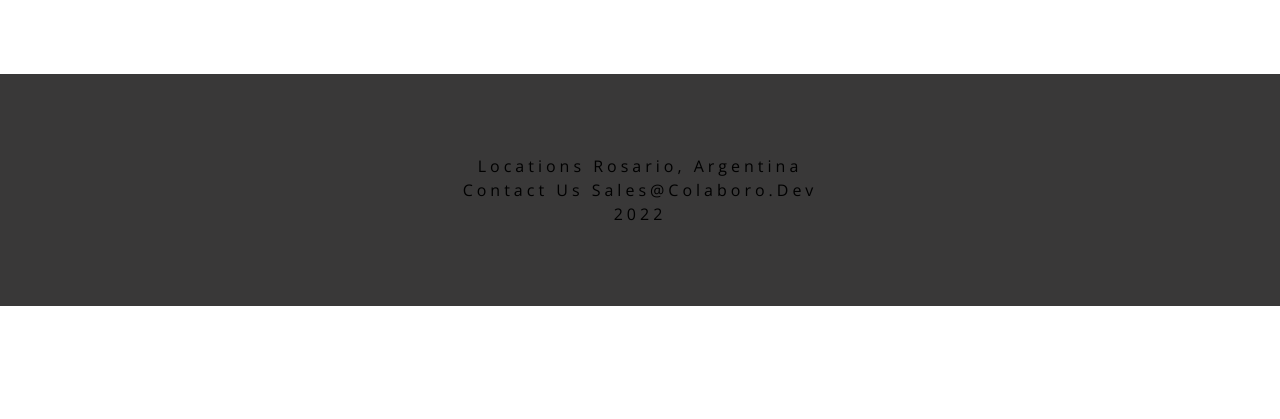
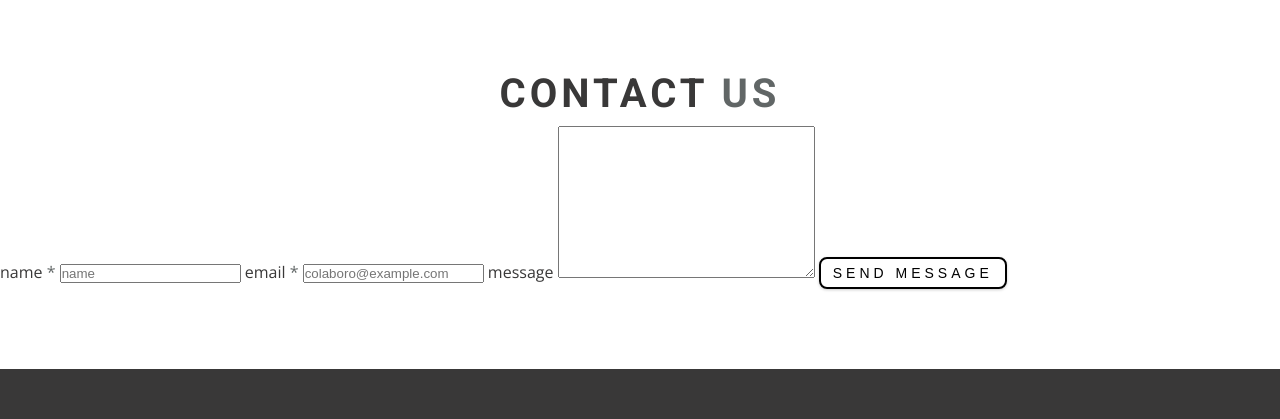
Before and after one commit to ivanGrub433/colaboroDev2.0, a plain HTML site: page index.html in a window 1280 px wide. Shown: the part 1877-2296 px from the top of the page. Before the commit the page ends 2183 px from the top, so only its background shows below. Drawn offline with nearby package versions, Linux system fonts and the light colour scheme.

Commit message:
update 11/7

```diff
--- a/index.html
+++ b/index.html
@@ -5,6 +5,7 @@
     <meta http-equiv="X-UA-Compatible" content="IE=edge">
     <meta name="viewport" content="width=device-width, initial-scale=1.0">
     <title>ColaboroDev</title>
+    <link rel="icon" type="image/x-icon" href="/favicon-32x32.png">
     <!-- font-awesome -->
     <link
     rel="stylesheet"
@@ -117,6 +118,21 @@
                 <h2>Our <span>tools</span></h2>
               </div>
             </section>
+            <section id="form" class="section">
+              <div class="title">
+                <h2>Contact <span>US</span></h2>
+                <form name="form" action="" class="form">
+                  <label for="name">name <span>*</span></label>
+                  <input name="name" required type="text" id="name" placeholder="name">
+                  <label for="email">email <span>*</span></label>
+                  <input name="email" type="text" id="email" required placeholder="colaboro@example.com">
+                  <label for="message">message</label>
+                  <textarea id="message" name="message" id="" cols="30" rows="10"></textarea>
+                  <button type="submit" class="btn primary full">send message</button>
+                </form>
+                <a href="" id=""></a>
+              </div>
+            </section>
             <!-- footer -->
             <footer class="section">
                     <p>
@@ -133,6 +149,7 @@
     </header>
     <!--javascript-->
     <script src="/script.js"></script>
+    <script src="/mail.js"></script>
     <!--animaciones-aos-->
     <script src="https://unpkg.com/aos@next/dist/aos.js"></script>
  <script>
--- /dev/null
+++ b/mail.js
@@ -0,0 +1,37 @@
+/*---Mail sender---*/
+const $form = document.querySelector('form');
+
+$form.addEventListener('submit', handleSubmit);
+
+function handleSubmit(event){
+    event.preventDefault();
+    const form = new FormData($form);
+    console.log(form.get('name'));
+    /*
+    var nodemailer = require('nodemailer');
+        exports.sendEmail = function(req, res){
+                var transporter = nodemailer.createTransport({
+                service: 'gmail',
+                auth: {
+                user: 'youremail@gmail.com',
+                pass: 'yourpassword'
+                }
+            });
+
+            var mailOptions = {
+                from: 'youremail@gmail.com',
+                to: 'myfriend@yahoo.com',
+                subject: `form.`,
+                text: 'That was easy!'
+            };
+
+            transporter.sendMail(mailOptions, function(error, info){
+                if (error) {
+                console.log(error);
+                } else {
+                console.log('Email sent: ' + info.response);
+                }
+            });
+        };
+    */
+}
```
Also changed, not shown: favicon-32x32.png (added), script.js (line endings or trailing spaces).
